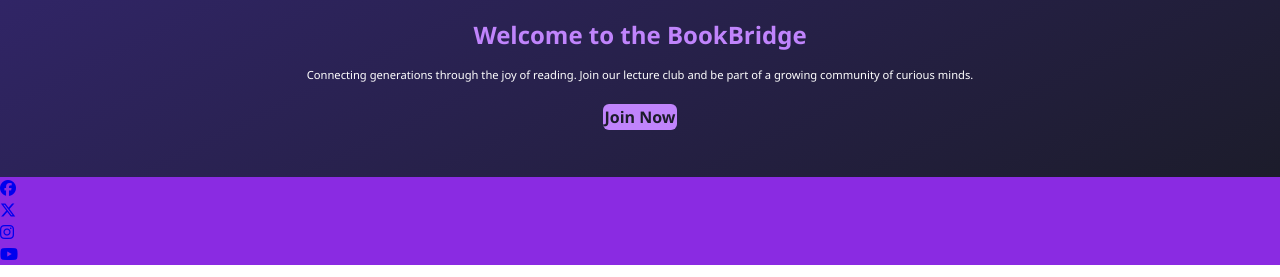
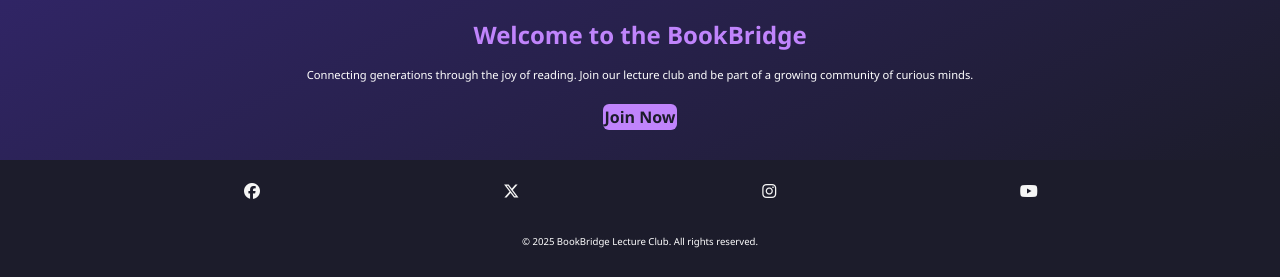
Before and after one commit to Vianney-5p/lecture-club-pp1, a plain HTML site: page index.html in a window 1280 px wide. Shown: the part 535-812 px from the top of the page. Drawn offline with Linux system fonts and the light colour scheme.

Commit message:
Add footer class and style footer p, add style to social-media

```diff
--- a/assets/css/style.css
+++ b/assets/css/style.css
@@ -60,7 +60,6 @@ nav {
     width: 100%;
     left: 0;
     padding: 0 1rem;
-    box-shadow: 0 2px 2px #3a3a3a;
     display: none;
     top: 100%;
 }
@@ -143,7 +142,7 @@ main {
 
 /* Footer */
 footer {
-    background-color: blueviolet;
+    background-color: #1c1c2b;
 }
 
 #social-media {
@@ -155,8 +154,16 @@ footer {
 }
 
 #social-media i {
-    font-size: 160%;
+    font-size: 100%;
     padding: 5%;
+    color: whitesmoke;
+}
+
+.footer p {
+    font-size: 0.6rem;
+    text-align: center;
+    padding: 0.8rem;
+    margin-bottom: 1rem;
 }
 
 /* Media query: tablets and larger (768px and up) */
--- a/index.html
+++ b/index.html
@@ -49,8 +49,8 @@
     </main>
 
     <!--Footer-->
-    <footer>
-      <ul id="social-medial">
+    <footer class="footer">
+      <ul id="social-media">
         <li>
           <a href="https://www.facebook.com/" target="_blank" rel="noopener" aria-label="Visit our Facebook page (opens in a new tab)"><i class="fa-brands fa-facebook"></i></a>
         </li>
@@ -64,6 +64,7 @@
           <a href="https://www.youtube.com/" target="_blank" rel="noopener" aria-label="Visit our Youtube page (opens in a new tab)"><i class="fa-brands fa-youtube"></i></a>
         </li>
       </ul>
+      <p>&copy; 2025 BookBridge Lecture Club. All rights reserved.</p>
     </footer>
 
     <!--Font Awesome kit-->
```
